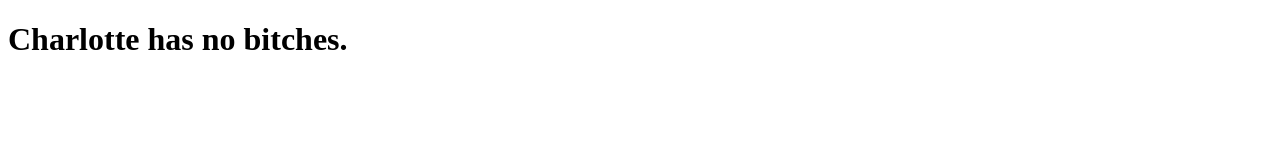
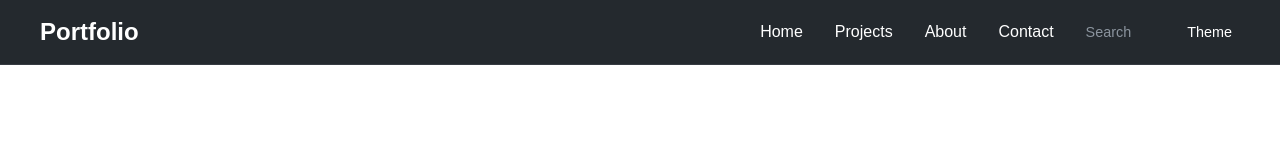
Before and after one commit to LiterallyLink/LiterallyLink.github.io, a website: page index.html in a window 1280 px wide. Drawn offline with Linux system fonts and the light colour scheme.

Commit message:
Update index.html

```diff
--- a/index.html
+++ b/index.html
@@ -3,9 +3,153 @@
 <head>
     <meta charset="UTF-8">
     <meta name="viewport" content="width=device-width, initial-scale=1.0">
-    <title>Hello Coursera!</title>
+    <title>My GitHub Portfolio</title>
+    <style>
+        * {
+            margin: 0;
+            padding: 0;
+            box-sizing: border-box;
+        }
+
+        body {
+            font-family: 'Arial', sans-serif;
+        }
+
+        .navbar {
+            background-color: #24292e;
+            padding: 1rem 2rem;
+            position: fixed;
+            width: 100%;
+            top: 0;
+            z-index: 1000;
+            border-bottom: 1px solid #363b42;
+        }
+
+        .nav-content {
+            max-width: 1200px;
+            margin: 0 auto;
+            display: flex;
+            justify-content: space-between;
+            align-items: center;
+        }
+
+        .logo {
+            color: white;
+            font-size: 1.5rem;
+            font-weight: bold;
+            text-decoration: none;
+        }
+
+        .nav-links {
+            display: flex;
+            gap: 2rem;
+            align-items: center;
+        }
+
+        .search-container {
+            display: flex;
+            align-items: center;
+            margin-right: 1rem;
+        }
+
+        .search-text {
+            color: #8b949e;
+            font-size: 0.9rem;
+        }
+
+        .theme-toggle {
+            color: #ffffff;
+            cursor: pointer;
+            font-size: 0.9rem;
+            padding: 0.5rem;
+            border-radius: 4px;
+        }
+
+        .theme-toggle:hover {
+            background-color: #363b42;
+        }
+
+        .nav-links a {
+            color: #ffffff;
+            text-decoration: none;
+            font-size: 1rem;
+            transition: color 0.3s ease;
+        }
+
+        .nav-links a:hover {
+            color: #58a6ff;
+        }
+
+        .menu-toggle {
+            display: none;
+            flex-direction: column;
+            gap: 4px;
+            cursor: pointer;
+        }
+
+        .menu-toggle span {
+            width: 25px;
+            height: 3px;
+            background-color: white;
+            transition: all 0.3s ease;
+        }
+
+        @media (max-width: 768px) {
+            .menu-toggle {
+                display: flex;
+            }
+
+            .nav-links {
+                display: none;
+                position: absolute;
+                top: 100%;
+                left: 0;
+                right: 0;
+                background-color: #24292e;
+                flex-direction: column;
+                padding: 1rem;
+                text-align: center;
+            }
+
+            .nav-links.active {
+                display: flex;
+            }
+        }
+    </style>
 </head>
 <body>
-    <h1>Charlotte has no bitches.</h1>
+    <nav class="navbar">
+        <div class="nav-content">
+            <a href="#" class="logo">Portfolio</a>
+            <div class="menu-toggle">
+                <span></span>
+                <span></span>
+                <span></span>
+            </div>
+            <div class="nav-links">
+                <a href="#home">Home</a>
+                <a href="#projects">Projects</a>
+                <a href="#about">About</a>
+                <a href="#contact">Contact</a>
+                <div class="search-container">
+                    <span class="search-text">Search</span>
+                </div>
+                <span class="theme-toggle">Theme</span>
+            </div>
+        </div>
+    </nav>
+
+    <script>
+        const menuToggle = document.querySelector('.menu-toggle');
+        const navLinks = document.querySelector('.nav-links');
+
+        menuToggle.addEventListener('click', () => {
+            navLinks.classList.toggle('active');
+            const spans = menuToggle.querySelectorAll('span');
+            spans[0].style.transform = navLinks.classList.contains('active') ? 'rotate(45deg) translate(5px, 5px)' : 'none';
+            spans[1].style.opacity = navLinks.classList.contains('active') ? '0' : '1';
+            spans[2].style.transform = navLinks.classList.contains('active') ? 'rotate(-45deg) translate(7px, -7px)' : 'none';
+        });
+    </script>
 </body>
 </html>
```
